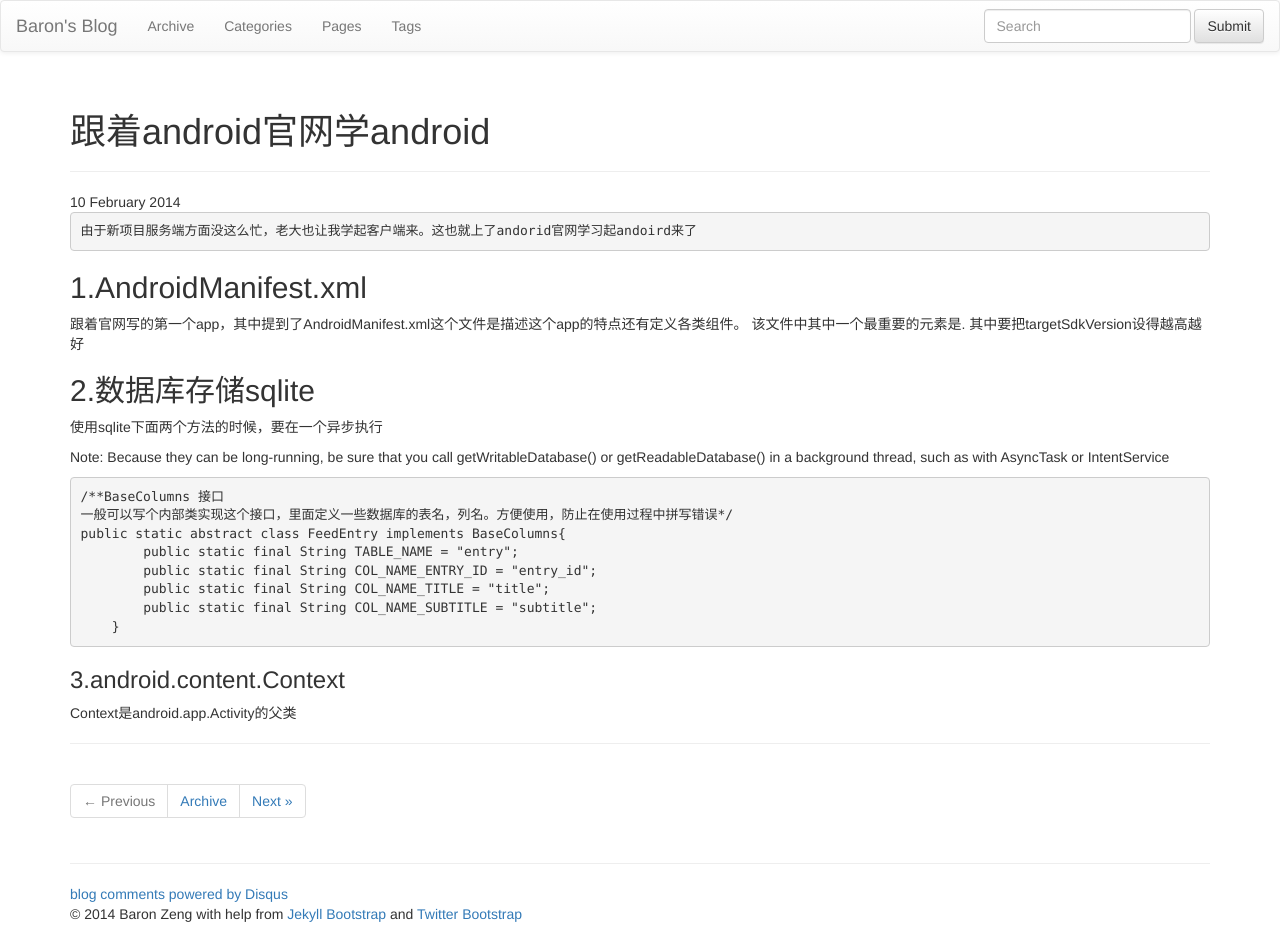
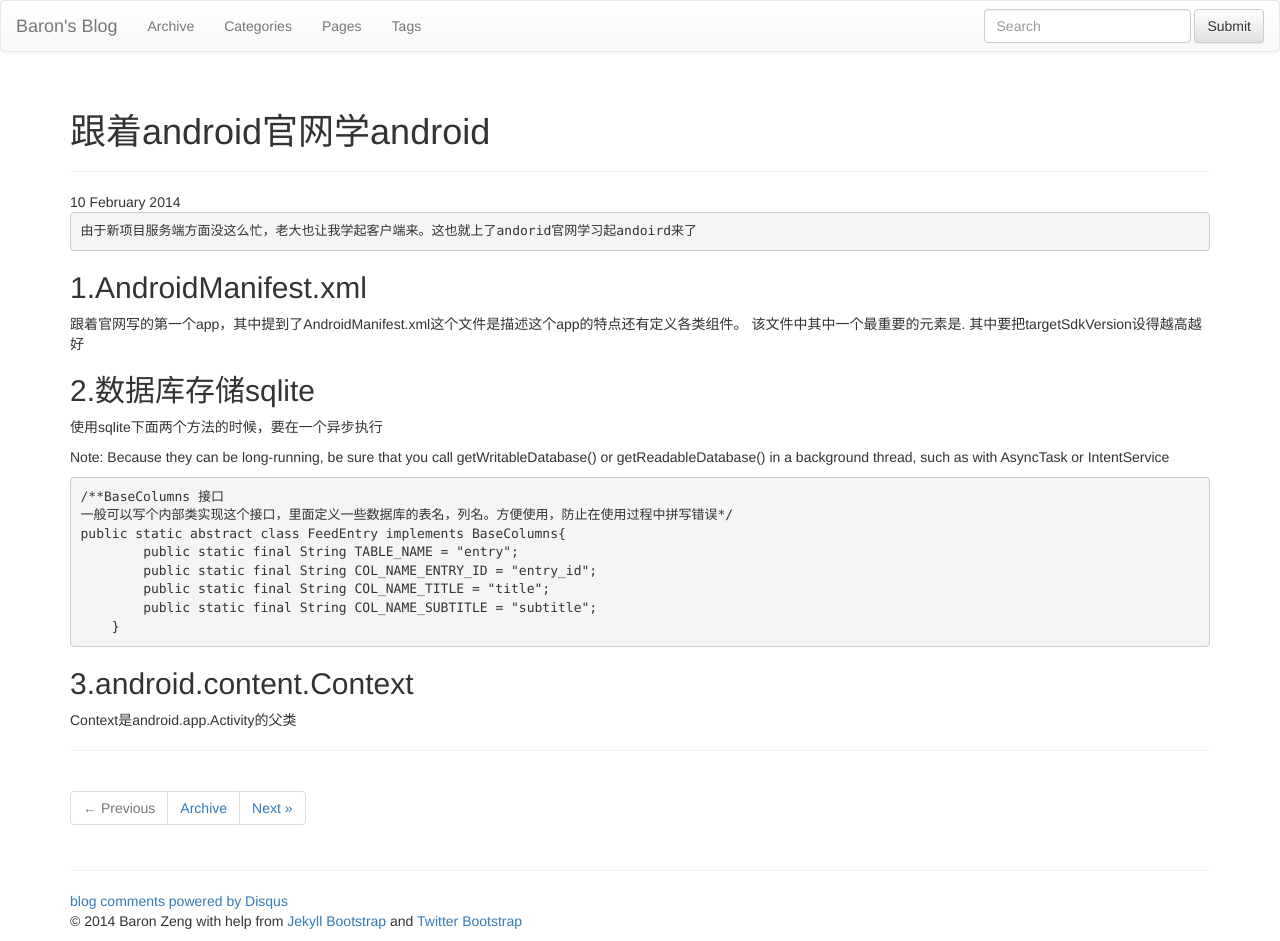
Before and after one commit to BaronZ/baronz.github.com, a Jekyll site: the page built from _posts/android/2014-02-10-跟着android官网学android.md, in a window 1280 px wide. Built offline with Jekyll 4.4.1, drawn with Linux system fonts in a browser that asks for light colours; nearby versions of some CDN libraries; library files that are not in the unit come from our copies; comment, search, counter and statistics services are not loaded.

Commit message:
博客修改

````diff
--- a/_posts/android/2014-02-10-跟着android官网学android.md
+++ b/_posts/android/2014-02-10-跟着android官网学android.md
@@ -5,6 +5,7 @@ layout: post
 ```html
 由于新项目服务端方面没这么忙，老大也让我学起客户端来。这也就上了andorid官网学习起andoird来了
 ```
+
 ## 1.AndroidManifest.xml
 
 跟着官网写的第一个app，其中提到了AndroidManifest.xml这个文件是描述这个app的特点还有定义各类组件。
@@ -12,9 +13,11 @@ layout: post
 其中要把targetSdkVersion设得越高越好
 
 ## 2.数据库存储sqlite
+
 使用sqlite下面两个方法的时候，要在一个异步执行
 
 Note: Because they can be long-running, be sure that you call getWritableDatabase() or getReadableDatabase() in a background thread, such as with AsyncTask or IntentService
+
 ```java
 /**BaseColumns 接口
 一般可以写个内部类实现这个接口，里面定义一些数据库的表名，列名。方便使用，防止在使用过程中拼写错误*/
@@ -26,5 +29,6 @@ public static abstract class FeedEntry implements BaseColumns{
     }
 ```
 
-### 3.android.content.Context
+## 3.android.content.Context
+
 Context是android.app.Activity的父类
````
